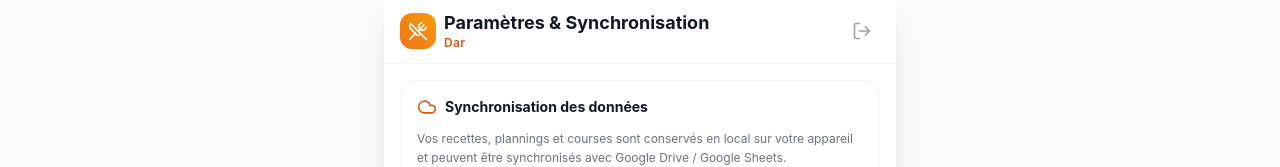
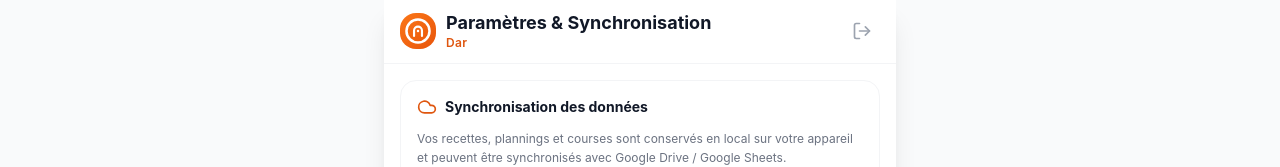
Before and after one commit to heyhacene/dar, a Next.js app: page /settings in a window 1280 px wide. Shown: the top 167 px of the page. Built offline with nearby package versions, Linux system fonts and the light colour scheme.

Commit message:
Nouveau logo sobre O et Dar

```diff
--- a/app/layout.tsx
+++ b/app/layout.tsx
@@ -29,7 +29,8 @@ export default function RootLayout({
   return (
     <html lang="fr" className="h-full bg-gray-50">
       <head>
-        <link rel="icon" href="/favicon.ico" />
+        <link rel="icon" href="/icon.svg" type="image/svg+xml" />
+        <link rel="apple-touch-icon" href="/icon.svg" />
       </head>
       <body className="h-full flex flex-col max-w-lg mx-auto bg-white shadow-xl min-h-screen relative pb-36">
         <main className="flex-1">{children}</main>
--- a/app/login/page.tsx
+++ b/app/login/page.tsx
@@ -2,7 +2,8 @@
 
 import { useState } from 'react';
 import { useRouter } from 'next/navigation';
-import { Lock, UtensilsCrossed, AlertCircle, ArrowRight } from 'lucide-react';
+import { Lock, AlertCircle, ArrowRight } from 'lucide-react';
+import Logo from '@/components/Logo';
 
 export default function LoginPage() {
   const [password, setPassword] = useState('');
@@ -39,9 +40,7 @@ export default function LoginPage() {
   return (
     <div className="min-h-screen flex flex-col justify-center px-6 py-12 bg-gradient-to-b from-orange-50/50 to-white">
       <div className="sm:mx-auto sm:w-full sm:max-w-md text-center">
-        <div className="w-16 h-16 bg-primary-600 rounded-3xl mx-auto flex items-center justify-center text-white shadow-lg shadow-orange-500/30 mb-4">
-          <UtensilsCrossed className="w-8 h-8" />
-        </div>
+        <Logo className="w-16 h-16 mx-auto mb-4 shadow-lg shadow-orange-500/20" size={64} />
         <h2 className="text-2xl font-black text-gray-900 tracking-tight">Dar</h2>
         <p className="mt-1 text-sm text-gray-500">
           Entrez le mot de passe pour accéder à votre espace
--- a/components/Header.tsx
+++ b/components/Header.tsx
@@ -1,8 +1,9 @@
 'use client';
 
-import { UtensilsCrossed, LogOut, RefreshCw } from 'lucide-react';
+import { LogOut, RefreshCw } from 'lucide-react';
 import { useRouter } from 'next/navigation';
 import { useState } from 'react';
+import Logo from './Logo';
 
 export default function Header({ title, onRefresh }: { title: string; onRefresh?: () => void }) {
   const router = useRouter();
@@ -24,10 +25,8 @@ export default function Header({ title, onRefresh }: { title: string; onRefresh?
 
   return (
     <header className="sticky top-0 z-40 bg-white/95 backdrop-blur-md border-b border-gray-100 px-4 py-3 flex items-center justify-between shadow-xs">
-      <div className="flex items-center gap-2">
-        <div className="w-9 h-9 rounded-xl bg-gradient-to-tr from-primary-500 to-amber-500 flex items-center justify-center text-white shadow-sm">
-          <UtensilsCrossed className="w-5 h-5" />
-        </div>
+      <div className="flex items-center gap-2.5">
+        <Logo className="w-9 h-9 shadow-xs rounded-2xl" />
         <div>
           <h1 className="text-lg font-bold text-gray-900 leading-tight">{title}</h1>
           <p className="text-xs text-primary-600 font-semibold tracking-wide">Dar</p>
--- /dev/null
+++ b/components/Logo.tsx
@@ -0,0 +1,55 @@
+import React from 'react';
+
+interface LogoProps {
+  className?: string;
+  size?: number;
+}
+
+export default function Logo({ className = 'w-8 h-8', size = 32 }: LogoProps) {
+  return (
+    <svg
+      width={size}
+      height={size}
+      viewBox="0 0 100 100"
+      fill="none"
+      xmlns="http://www.w3.org/2000/svg"
+      className={className}
+    >
+      {/* Dégradé doux et sobre */}
+      <defs>
+        <linearGradient id="darGradient" x1="10" y1="10" x2="90" y2="90" gradientUnits="userSpaceOnUse">
+          <stop stopColor="#f97316" />
+          <stop offset="1" stopColor="#ea580c" />
+        </linearGradient>
+        <linearGradient id="darAccent" x1="35" y1="35" x2="65" y2="65" gradientUnits="userSpaceOnUse">
+          <stop stopColor="#ffffff" />
+          <stop offset="1" stopColor="#ffedd5" />
+        </linearGradient>
+      </defs>
+
+      {/* Fond arrondi fluide (Squircle moderne) */}
+      <rect width="100" height="100" rx="28" fill="url(#darGradient)" />
+
+      {/* Anneau extérieur représentant la lettre O (Otsmane & Foyer) */}
+      <circle
+        cx="50"
+        cy="50"
+        r="32"
+        stroke="white"
+        strokeWidth="7"
+        strokeLinecap="round"
+      />
+
+      {/* L'arche intérieure minimaliste évoquant "Dar" (la porte, le foyer, l'accueil) */}
+      <path
+        d="M39 64V49C39 42.9249 43.9249 38 50 38C56.0751 38 61 42.9249 61 49V64"
+        stroke="white"
+        strokeWidth="6"
+        strokeLinecap="round"
+      />
+
+      {/* Point central d'équilibre et de rassemblement */}
+      <circle cx="50" cy="50" r="3.5" fill="white" />
+    </svg>
+  );
+}
```
Also changed, not shown: public/icon.svg (added), public/manifest.json.
